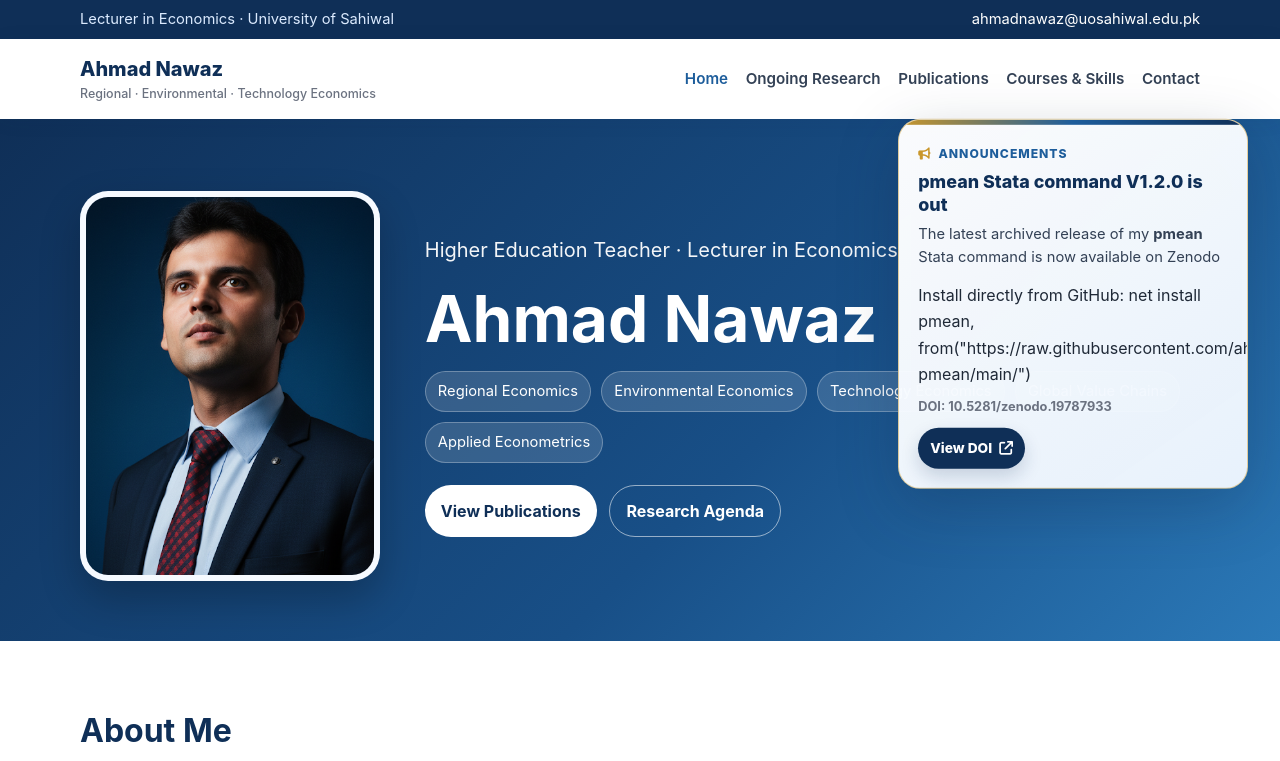
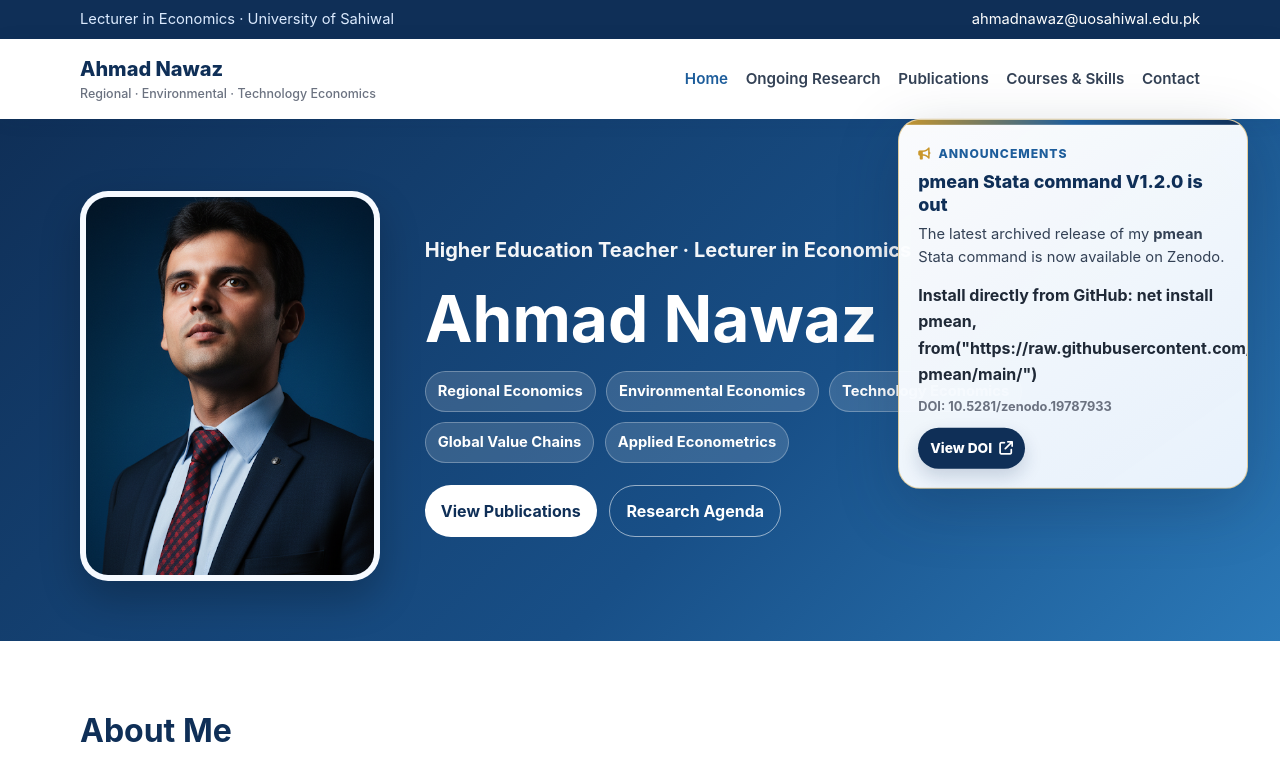
Before and after one commit to ahmadNJU/myweb, a plain HTML site: page index.html in a window 1280 px wide. Shown: the top 761 px of the page. Drawn offline with Linux system fonts and the light colour scheme.

Commit message:
Fix announcement text formatting in index.html

```diff
--- a/index.html
+++ b/index.html
@@ -5,8 +5,9 @@
   <div class="announcement-card">
     <div class="announcement-kicker"><i class="fa-solid fa-bullhorn" aria-hidden="true"></i><span>Announcements</span></div>
     <p class="announcement-title">pmean Stata command V1.2.0 is out</p>
-    <p>The latest archived release of my <strong>pmean</strong> Stata command is now available on Zenodo</p>
-    </p>Install directly from GitHub: net install pmean, from("https://raw.githubusercontent.com/ahmadNJU/stata-pmean/main/")</p>
+    <p>The latest archived release of my <strong>pmean</strong> Stata command is now available on Zenodo.</p>
+    </p><strong>Install directly from GitHub<strong>:
+    net install pmean, from("https://raw.githubusercontent.com/ahmadNJU/stata-pmean/main/")</p>
     <span class="announcement-doi">DOI: 10.5281/zenodo.19787933</span>
     <a class="announcement-link" href="https://doi.org/10.5281/zenodo.19787933" target="_blank" rel="noopener noreferrer">View DOI <i class="fa-solid fa-arrow-up-right-from-square" aria-hidden="true"></i></a>
   </div>
```
